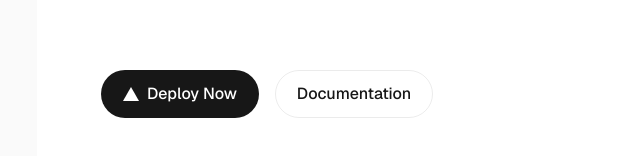
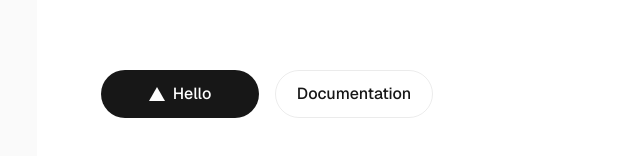
Before and after one commit to BaranaNadil/adme_web, a Next.js app: page / in a window 1280 px wide. Shown: the part 554-710 px from the top of the page, without its empty margins (219-859 px from the left). Built offline with nearby package versions, Linux system fonts and the light colour scheme.

Commit message:
Update CI/CD test timestamp in READMETest ci/cd

```diff
--- a/app/page.tsx
+++ b/app/page.tsx
@@ -48,7 +48,7 @@ export default function Home() {
               width={16}
               height={16}
             />
-            Deploy Now
+            Hello
           </a>
           <a
             className="flex h-12 w-full items-center justify-center rounded-full border border-solid border-black/[.08] px-5 transition-colors hover:border-transparent hover:bg-black/[.04] dark:border-white/[.145] dark:hover:bg-[#1a1a1a] md:w-[158px]"
```
